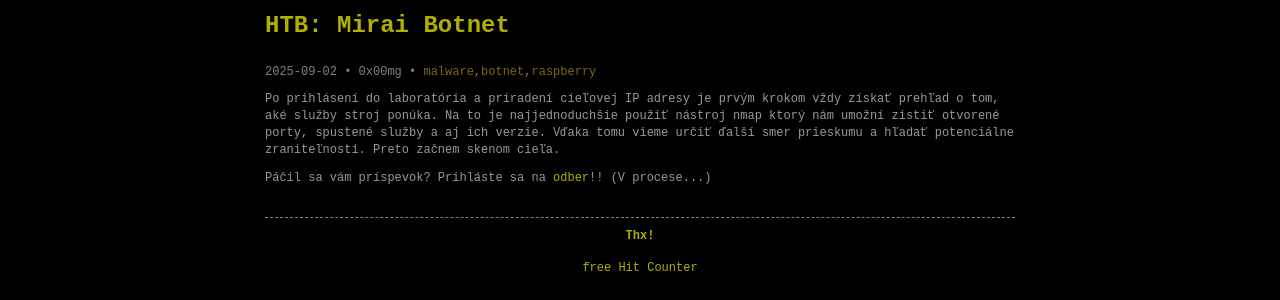
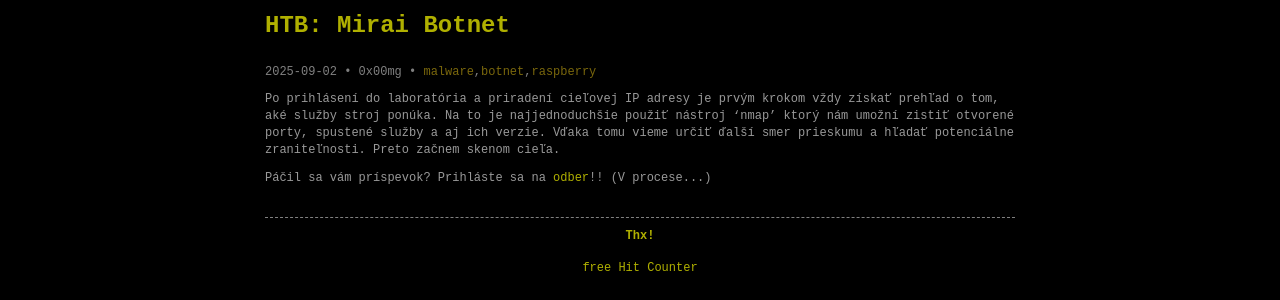
Before and after one commit to 0x00mg/0x00mg.github.io, a Jekyll site: the page built from _posts/2025/2025-09-02-HTB:-Mirai-botnet.md, in a window 1280 px wide. Shown: the part 261-561 px from the top of the page. Built offline with Jekyll 4.4.1, drawn with Linux system fonts in a browser that asks for light colours; comment, search, counter and statistics services are not loaded.

```diff
--- a/_posts/2025/2025-09-02-HTB:-Mirai-botnet.md
+++ b/_posts/2025/2025-09-02-HTB:-Mirai-botnet.md
@@ -18,5 +18,5 @@ image: /images/posts/2025/htb-mirai/xxxx.jpg
 
 
 Po prihlásení do laboratória a priradení cieľovej IP adresy je prvým krokom vždy získať prehľad o tom, aké služby stroj ponúka.
-Na to je najjednoduchšie použiť nástroj nmap ktorý nám umožní zistiť otvorené porty, spustené služby a aj ich verzie.
+Na to je najjednoduchšie použiť nástroj 'nmap' ktorý nám umožní zistiť otvorené porty, spustené služby a aj ich verzie.
 Vďaka tomu vieme určiť ďalší smer prieskumu a hľadať potenciálne zraniteľnosti. Preto začnem skenom cieľa.
```
